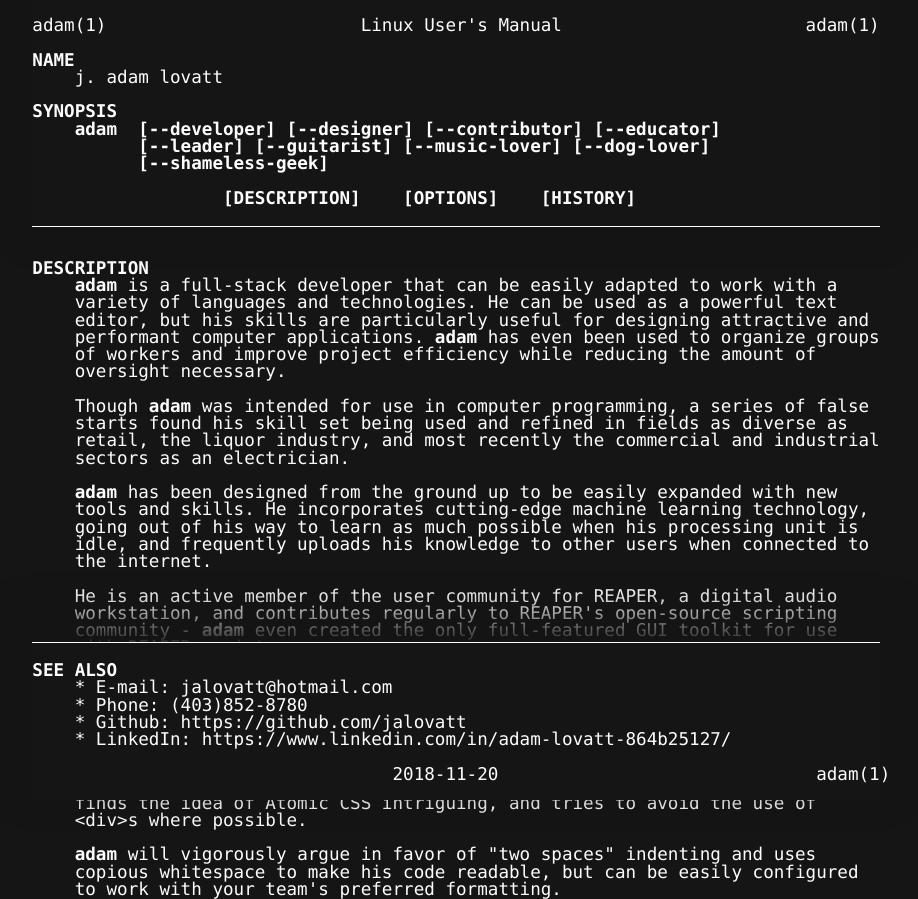
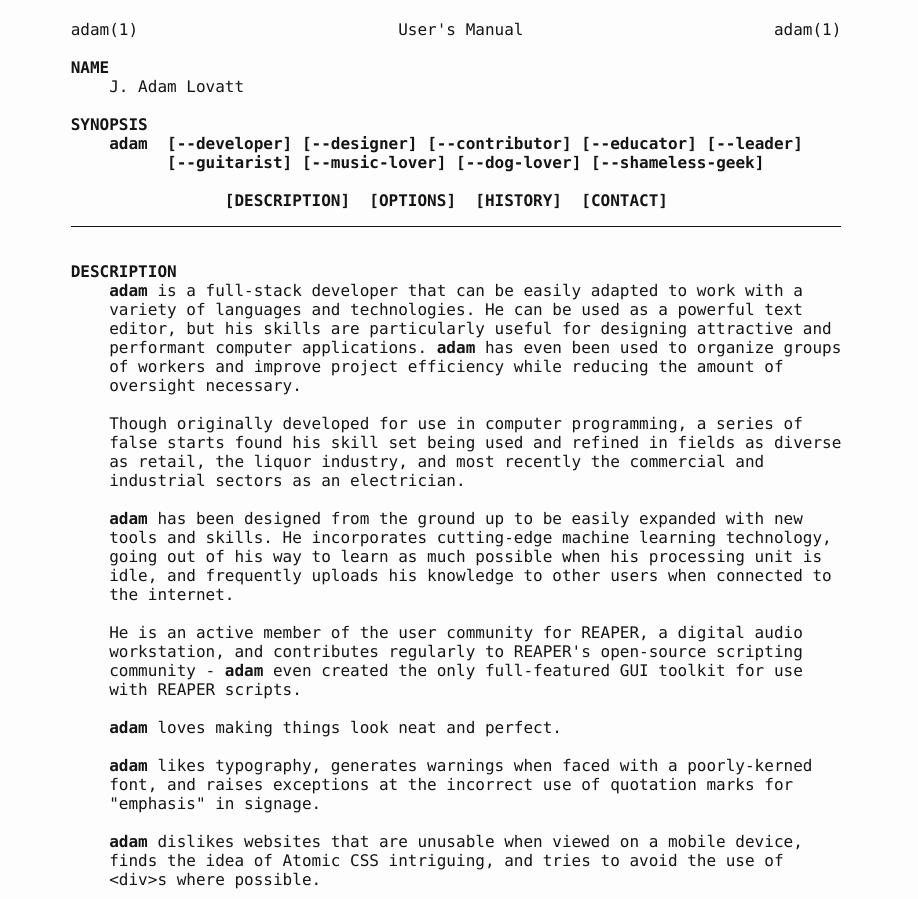
Before and after one commit to jalovatt/jalovatt.github.io, a plain HTML site: page index.html in a window 1280 px wide. Shown: the top 899 px of the page, without its empty margins (184-1102 px from the left). Drawn offline with Linux system fonts and the light colour scheme.

Commit message:
Update content and styling

```diff
--- a/index.html
+++ b/index.html
@@ -4,144 +4,20 @@
   <meta charset="UTF-8">
   <meta name="viewport" content="width=device-width, initial-scale=1.0">
   <meta http-equiv="X-UA-Compatible" content="ie=edge">
+  <link rel="stylesheet" href="styles/main.css">
   <title>J. Adam Lovatt</title>
-  <style>
-
-    html, body, div, span, applet, object, iframe, h1, h2, h3, h4, h5, h6, p, blockquote, pre, a, abbr, acronym, address, big, cite, code, del, dfn, em, font, img, ins, kbd, q, s, samp, small, strike, strong, sub, sup, tt, var, b, u, i, center, dl, dt, dd, ol, ul, li, fieldset, form, label, legend, caption {
-      margin: 0;
-      padding: 0;
-      border: 0;
-      outline: 0;
-      font-size: 100%;
-      vertical-align: baseline;
-      background: transparent;
-    }
-
-    html {
-
-      --font: SFMono-Regular, Consolas, Liberation Mono, Menlo, Courier, monospace;
-
-      --font-size: 1.1rem;
-      --font-size-double: calc(2*var(--font-size));
-      --font-size-half: calc(0.5*var(--font-size));
-      --font-size-minus: calc(-1*var(--font-size));
-      --font-size-minus-double: calc(-2*var(--font-size));
-      --font-size-minus-half: calc(-0.5*var(--font-size));
-
-      --header-offset: calc(14 * var(--font-size));
-      --header-offset-minus: calc(-1*var(--header-offset));
-
-      --text-color: #FDFDFD;
-      --bg-color: #151515;
-
-      color: var(--text-color);
-      background-color: var(--bg-color);
-
-      font-size: var(--font-size);
-      font-family: var(--font);
-      white-space: pre;
-
-      line-height: 98%;
-
-    }
-
-    body {
-      /* height: 100%; */
-      width: 80ch;
-
-      margin-top: var(--font-size-minus);
-      margin-bottom: var(--font-size-minus);
-      margin-left: auto;
-      margin-right: auto;
-
-    }
-
-    header {
-
-      position: sticky;
-      top: 0px;
-
-      margin-top: var(--font-size-minus);
-      padding-bottom: var(--font-size);
-
-      border-bottom: 1px solid var(--text-color);
-
-      background-color: var(--bg-color);
-      box-shadow:
-        0px
-        var(--font-size-half)
-        var(--font-size)
-        var(--font-size-half)
-        var(--bg-color);
-
-    }
-
-    footer {
-
-      position: sticky;
-      bottom: 0px;
-
-      margin-bottom: var(--font-size-minus);
-      padding-top: var(--font-size);
-
-      border-top: 1px solid var(--text-color);
-
-      background-color: var(--bg-color);
-
-      box-shadow:
-        0px
-        var(--font-size-minus)
-        var(--font-size-double)
-        4px
-        var(--bg-color);
-
-    }
-
-    main {
-      /* margin-top: var(--font-size-minus); */
-      padding-top: var(--font-size);
-      padding-bottom: var(--font-size);
-    }
-
-    em {
-      font-weight: bold;
-      font-family: var(--text-bold);
-      font-style: normal;
-    }
-
-    a, a:active, a:visited {
-      color: inherit;
-    }
-
-    a:hover{
-      color: var(--bg-color);
-      background-color: var(--text-color);
-    }
-
-    .anchor-no-decoration {
-      text-decoration: none;
-    }
-
-    .offset-anchor:target {
-
-      padding-top: var(--header-offset);
-
-    }
-  </style>
 </head>
-<body>
-<header>
-adam(1)                        Linux User's Manual                       adam(1)
+<body><header>
+adam(1)                           User's Manual                          adam(1)
 
 <em>NAME</em>
-    j. adam lovatt
+    J. Adam Lovatt
 
 <em>SYNOPSIS</em>
-    <em>adam</em>  <em><a class="anchor-no-decoration" href="#--developer">[--developer]</a></em> <em><a class="anchor-no-decoration" href="#--designer">[--designer]</a></em> <em><a class="anchor-no-decoration" href="#--contributor">[--contributor]</a></em> <em><a class="anchor-no-decoration" href="#--educator">[--educator]</a></em>
-          <em><a class="anchor-no-decoration" href="#--leader">[--leader]</a></em> <em><a class="anchor-no-decoration" href="#--guitarist">[--guitarist]</a></em> <em><a class="anchor-no-decoration" href="#--music-lover">[--music-lover]</a></em> <em><a class="anchor-no-decoration" href="#--dog-lover">[--dog-lover]</a></em>
-          <em><a class="anchor-no-decoration" href="#--shameless-geek">[--shameless-geek]</a></em>
+    <em>adam</em>  <em><a class="anchor-no-decoration" href="#--developer">[--developer]</a></em> <em><a class="anchor-no-decoration" href="#--designer">[--designer]</a></em> <em><a class="anchor-no-decoration" href="#--contributor">[--contributor]</a></em> <em><a class="anchor-no-decoration" href="#--educator">[--educator]</a></em> <em><a class="anchor-no-decoration" href="#--leader">[--leader]</a></em>
+          <em><a class="anchor-no-decoration" href="#--guitarist">[--guitarist]</a></em> <em><a class="anchor-no-decoration" href="#--music-lover">[--music-lover]</a></em> <em><a class="anchor-no-decoration" href="#--dog-lover">[--dog-lover]</a></em> <em><a class="anchor-no-decoration" href="#--shameless-geek">[--shameless-geek]</a></em>
 
-                  <a class="anchor-no-decoration" href="#DESCRIPTION"><em>[DESCRIPTION]</em></a>    <a class="anchor-no-decoration" href="#options"><em>[OPTIONS]</em></a>    <a class="anchor-no-decoration" href="#history"><em>[HISTORY]</em></a>        </header>
+                <a class="anchor-no-decoration" href="#DESCRIPTION"><em>[DESCRIPTION]</em></a>  <a class="anchor-no-decoration" href="#options"><em>[OPTIONS]</em></a>  <a class="anchor-no-decoration" href="#history"><em>[HISTORY]</em></a>  <a class="anchor-no-decoration" href="#contact"><em>[CONTACT]</em></a>       </header>
 <main><em class="offset-anchor" id="DESCRIPTION">DESCRIPTION</em>
     <em>adam</em> is a full-stack developer that can be easily adapted to work with a
     variety of languages and technologies. He can be used as a powerful text
@@ -150,10 +26,10 @@ adam(1)                        Linux User's Manual                       adam(1)
     of workers and improve project efficiency while reducing the amount of
     oversight necessary.
 
-    Though <em>adam</em> was intended for use in computer programming, a series of false
-    starts found his skill set being used and refined in fields as diverse as
-    retail, the liquor industry, and most recently the commercial and industrial
-    sectors as an electrician.
+    Though originally developed for use in computer programming, a series of
+    false starts found his skill set being used and refined in fields as diverse
+    as retail, the liquor industry, and most recently the commercial and
+    industrial sectors as an electrician.
 
     <em>adam</em> has been designed from the ground up to be easily expanded with new
     tools and skills. He incorporates cutting-edge machine learning technology,
@@ -187,7 +63,7 @@ adam(1)                        Linux User's Manual                       adam(1)
 
 <em class="offset-anchor" id="options">OPTIONS</em>
     <em class="offset-anchor" id="--developer">--developer</em>
-        Attended the <a href="https://www.lighthouselabs.ca/web-bootcamp">Lighthouse Labs Web Development Bootcamp</a>, where he gained
+        Attended the <a target="_blank" href="https://www.lighthouselabs.ca/web-bootcamp">Lighthouse Labs Web Development Bootcamp</a>, where he gained
         experience designing and building web applications using:
 
             * Javascript            * Express.js
@@ -197,19 +73,19 @@ adam(1)                        Linux User's Manual                       adam(1)
 
         Some of <em>adam</em>'s web projects include:
 
-            * <a href="http://sextant-lhl.herokuapp.com/">Sextant</a>: A user-driven library of useful websites for topics
+            * <a target="_blank" href="http://sextant-lhl.herokuapp.com/">Sextant</a>: A user-driven library of useful websites for topics
               covered in the bootcamp, designed to fit in seamlessly with LHL's
               Compass learning platform. <em>adam</em> was responsible for the PostgreSQL
               database and adapting his team's markup to use the learning
               platform's stylesheets.
 
-            * <a href="http://grogger.herokuapp.com/">Grogger</a>: A basic Twitter-style single page app using JQuery to
+            * <a target="_blank" href="http://grogger.herokuapp.com/">Grogger</a>: A basic Twitter-style single page app using JQuery to
               communicate with a back-end API.
 
 
     <em class="offset-anchor" id="--designer">--designer</em>
-        Designed, built, and continues to maintain <a href="https://github.com/jalovatt/Lokasenna_GUI/wiki">Lokasenna GUI</a>, a user
-        interface framework for the <a href="https://www.reaper.fm/">REAPER</a> digital audio workstation that gives
+        Designed, built, and continues to maintain <a target="_blank" href="https://github.com/jalovatt/Lokasenna_GUI/wiki">Lokasenna GUI</a>, a user
+        interface framework for the <a target="_blank" href="https://www.reaper.fm/">REAPER</a> digital audio workstation that gives
         scripters an easy-to-use set of interface elements, handles drawing and
         updates, and takes care of end-user event handling.
 
@@ -220,12 +96,12 @@ adam(1)                        Linux User's Manual                       adam(1)
 
         Notable REAPER projects:
 
-            * <a href="https://github.com/jalovatt/Lokasenna_GUI/wiki">Lokasenna GUI</a>
+            * <a target="_blank" href="https://github.com/jalovatt/Lokasenna_GUI/wiki">Lokasenna GUI</a>
 
-            * <a href="https://forum.cockos.com/showthread.php?t=186637">Radial Menu</a>: A fast, expandable toolbar replacement offering a
+            * <a target="_blank" href="https://forum.cockos.com/showthread.php?t=186637">Radial Menu</a>: A fast, expandable toolbar replacement offering a
               staggering amount of customizability for different workflows.
 
-            * <a href="https://forum.cockos.com/showthread.php?t=185358">Theory Helper</a>: Suite of tools that assist users in matching
+            * <a target="_blank" href="https://forum.cockos.com/showthread.php?t=185358">Theory Helper</a>: Suite of tools that assist users in matching
               musical notes to a scale, generating chords, and creating
               harmonies.
 
@@ -295,14 +171,12 @@ adam(1)                        Linux User's Manual                       adam(1)
 
     * <em>0.1.0</em>
         - February 18, 1984
-          Public alpha</main>
-<footer><em id="see-also">SEE ALSO</em>
-    * E-mail: jalovatt@hotmail.com
-    * Phone: (403)852-8780
-    * Github: https://github.com/jalovatt
-    * LinkedIn: https://www.linkedin.com/in/adam-lovatt-864b25127/
+          Public alpha
 
-                                  2018-11-20                              adam(1)
+<em id="contact">CONTACT</em>
+              * <a href="mailto://jalovatt@hotmail.com">jalovatt@hotmail.com</a>                 * <a target="_blank" href="https://github.com/jalovatt">Github</a>
+              * (403)852-8780                        * <a target="_blank" href="https://www.linkedin.com/in/adam-lovatt-864b25127/">LinkedIn</a>
 
-</footer></body>
-</html>
+                                 2018-11-20                              adam(1)
+
+</main></body></html>
--- /dev/null
+++ b/styles/main.css
@@ -0,0 +1,99 @@
+html, body, div, span, applet, object, iframe, h1, h2, h3, h4, h5, h6, p, blockquote, pre, a, abbr, acronym, address, big, cite, code, del, dfn, em, font, img, ins, kbd, q, s, samp, small, strike, strong, sub, sup, tt, var, b, u, i, center, dl, dt, dd, ol, ul, li, fieldset, form, label, legend, caption {
+  margin: 0;
+  padding: 0;
+  border: 0;
+  outline: 0;
+  font-size: 100%;
+  vertical-align: baseline;
+  background: transparent;
+}
+
+html {
+
+  --font: SFMono-Regular, Consolas, Liberation Mono, Menlo, Courier, monospace;
+
+  --font-size: 1rem;
+  --font-size-double: calc(2*var(--font-size));
+  --font-size-half: calc(0.5*var(--font-size));
+  --font-size-minus: calc(-1*var(--font-size));
+  --font-size-minus-double: calc(-2*var(--font-size));
+  --font-size-minus-half: calc(-0.5*var(--font-size));
+
+  --header-offset: calc(14 * var(--font-size));
+  --header-offset-minus: calc(-1*var(--header-offset));
+
+  --text-color: #151515;
+  --bg-color: #FDFDFD;
+
+  color: var(--text-color);
+  background-color: var(--bg-color);
+  /* background-color: red; */  /* to check for text > 80 characters */
+
+  font-size: var(--font-size);
+  font-family: var(--font);
+  white-space: pre;
+
+}
+
+body {
+  /* height: 100%; */
+  width: 80ch;
+
+  margin-top: var(--font-size-minus);
+  margin-bottom: var(--font-size-minus);
+  margin-left: auto;
+  margin-right: auto;
+
+  background-color: var(--bg-color);
+
+}
+
+header {
+
+  position: sticky;
+  top: 0px;
+
+  margin-top: calc(var(--font-size-minus) - 2px);
+  padding-bottom: var(--font-size);
+
+  border-bottom: 1px solid var(--text-color);
+
+  background-color: var(--bg-color);
+  box-shadow:
+    0px
+    var(--font-size-half)
+    var(--font-size)
+    0px
+    var(--bg-color);
+
+}
+
+main {
+  /* margin-top: var(--font-size-minus); */
+  padding-top: var(--font-size);
+}
+
+em {
+  font-weight: bold;
+  font-family: var(--text-bold);
+  font-style: normal;
+}
+
+a, a:active, a:visited {
+  color: inherit;
+}
+
+a:hover{
+  color: var(--bg-color);
+  background-color: var(--text-color);
+}
+
+.anchor-no-decoration {
+  text-decoration: none;
+}
+
+.offset-anchor:target {
+
+  padding-top: var(--header-offset);
+
+}
```
